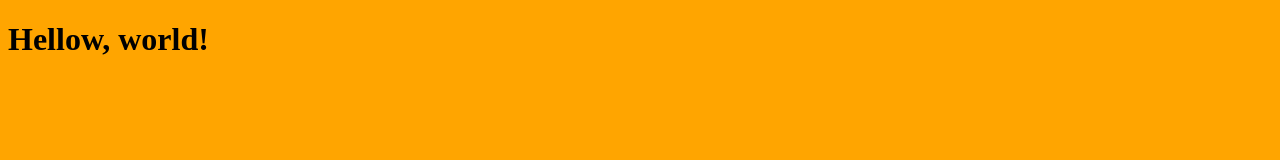
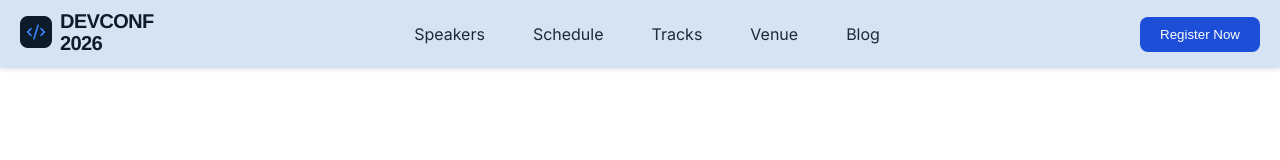
Before and after one commit to muzahiddipu/B14-A01-DevConf-2026, a plain HTML site: page index.html in a window 1280 px wide. Drawn offline with Linux system fonts and the light colour scheme.

Commit message:
Done the nav bar

```diff
--- a/index.html
+++ b/index.html
@@ -4,9 +4,37 @@
     <meta charset="UTF-8" />
     <meta name="viewport" content="width=device-width, initial-scale=1.0" />
     <title>Assignment-001</title>
+    <!-- CSS link -->
     <link rel="stylesheet" href="./styles.css" />
+    <!-- Google font -->
+    <link rel="preconnect" href="https://fonts.googleapis.com" />
+    <link rel="preconnect" href="https://fonts.gstatic.com" crossorigin />
+    <link
+      href="https://fonts.googleapis.com/css2?family=Inter:ital,opsz,wght@0,14..32,100..900;1,14..32,100..900&display=swap"
+      rel="stylesheet"
+    />
   </head>
   <body>
-    <h1>Hellow, world!</h1>
+    <header>
+      <nav>
+        <div class="logo-container">
+          <img src="./assets/logo.png" alt="" class="logo" />
+        </div>
+        <div>
+          <ul>
+            <li><a href="">Speakers</a></li>
+            <li><a href="">Schedule</a></li>
+            <li><a href="">Tracks</a></li>
+            <li><a href="">Venue</a></li>
+            <li><a href="">Blog</a></li>
+          </ul>
+        </div>
+        <div>
+          <button class="common-btn">Register Now</button>
+        </div>
+      </nav>
+    </header>
+    <main></main>
+    <footer></footer>
   </body>
 </html>
--- a/styles.css
+++ b/styles.css
@@ -1,3 +1,69 @@
+/* Universal styles */
+* {
+  margin: 0;
+  padding: 0;
+  box-sizing: border-box;
+}
 body {
-  background-color: orange;
+  font-family: "Inter", sans-serif;
+  font-optical-sizing: auto;
+  /* background-color: aqua;
+  border: 1px solid black; */
+  /* font-weight: <weight>;
+  font-style: normal; */
 }
+/* Common styling section(DRY) */
+.common-btn {
+  background-color: #1d4ed8;
+  color: white;
+  border: none;
+  border-radius: 0.5rem;
+  padding: 10px 20px;
+  cursor: pointer;
+}
+.common-btn:hover {
+  background-color: #2563eb;
+  /* text-decoration: underline; */
+  animation: hoverAnimation 0.3s ease-in-out;
+  transition: transform 0.3s ease;
+  transform: translateY(-5px);
+}
+
+/* Navigation styles goes here */
+header {
+  background-color: #d5e3f2;
+  box-shadow: 0 2px 4px rgba(0, 0, 0, 0.1);
+}
+nav {
+  display: flex;
+  justify-content: space-between;
+  align-items: center;
+  padding: 10px 20px;
+  max-width: 1320px;
+  margin: 0 auto;
+}
+ul {
+  list-style: none;
+  display: flex;
+  gap: 20px;
+}
+ul li a {
+  display: inline-block;
+  padding: 8px 14px;
+  border-radius: 0.5rem;
+  color: #1f2937;
+  text-decoration: none;
+
+  transition:
+    color 0.3s ease,
+    background-color 0.3s ease,
+    transform 0.3s ease,
+    box-shadow 0.3s ease;
+}
+
+ul li a:hover {
+  color: #2563eb;
+  background-color: #e0f2fe;
+  transform: translateY(-3px);
+  box-shadow: 0 8px 20px rgba(37, 99, 235, 0.15);
+}
```
